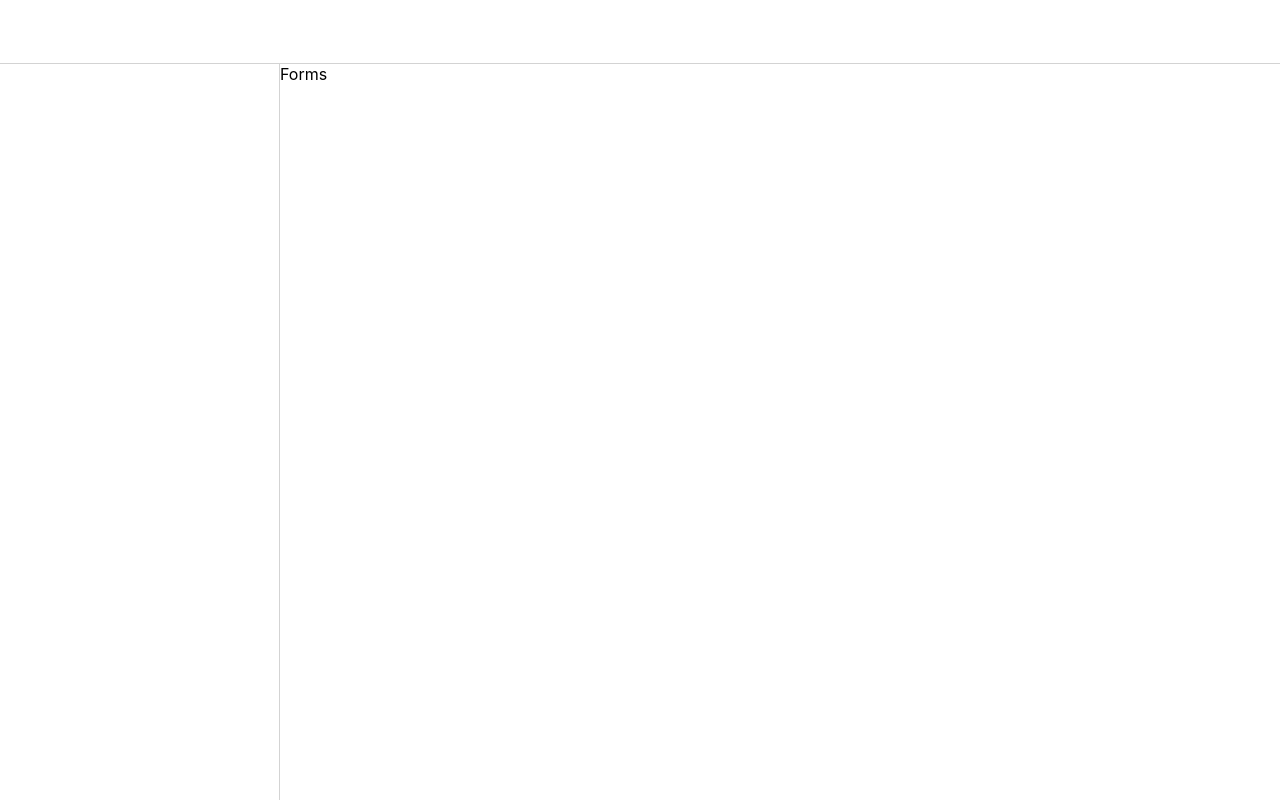
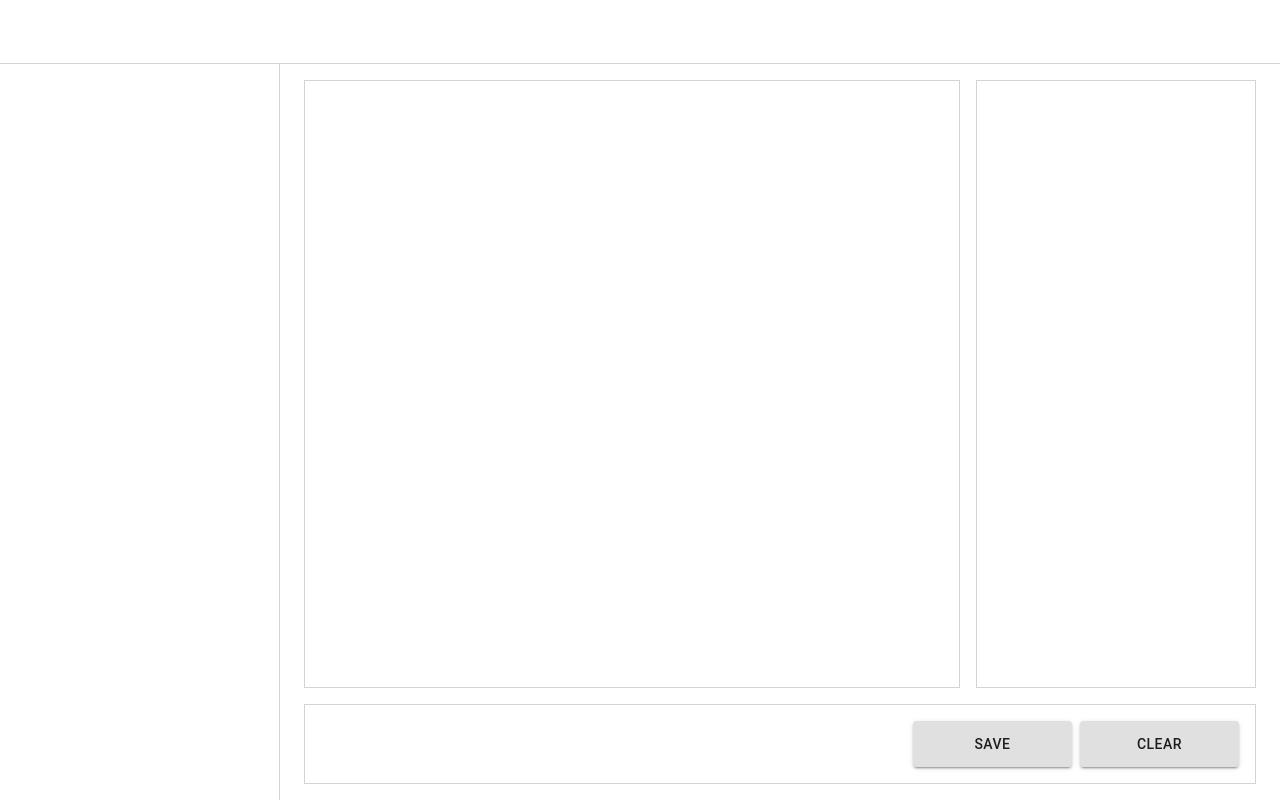
Before and after one commit to lcolyott/lc-formbuilder, a React (Create React App) app: page / in a window 1280 px wide. Built offline with nearby package versions, Linux system fonts and the light colour scheme.

Commit message:
more additions to forms builder

```diff
--- a/src/app.tsx
+++ b/src/app.tsx
@@ -5,7 +5,7 @@ import Forms from "./views/Forms";
 const useStyles = makeStyles((theme: Theme) => createStyles({
     root: {
         width: "100vw",
-        height: "100vw",
+        height: "100vh",
         maxWidth: "100vw",
         maxHeight: "100vh",
     },
@@ -40,6 +40,12 @@ const useStyles = makeStyles((theme: Theme) => createStyles({
             left: 0,
 
             overflow: "scroll",
+
+            msOverflowStyle: "none",
+            scrollbarWidth: "none",
+            "&::-webkit-scrollbar": {
+                display: "none",
+            }
         }
     },
     sidebar: {
--- /dev/null
+++ b/src/components/FormBuilder/Builder/index.tsx
@@ -0,0 +1,11 @@
+import React from "react";
+
+const Builder: React.FunctionComponent<any> = (props) => {
+    return (
+        <div style={{ gridArea: "builder", border: "1px solid lightgray" }}>
+
+        </div>
+    );
+};
+
+export default Builder;
--- /dev/null
+++ b/src/components/FormBuilder/Toolbox/index.tsx
@@ -0,0 +1,11 @@
+import React from "react";
+
+const Toolbox: React.FunctionComponent<any> = (props) => {
+    return (
+        <div style={{ gridArea: "toolbox", border: "1px solid lightgray" }}>
+
+        </div>
+    );
+};
+
+export default Toolbox;
--- a/src/components/FormBuilder/index.tsx
+++ b/src/components/FormBuilder/index.tsx
@@ -1,7 +1,13 @@
-import { withStyles } from "@material-ui/core";
+import { Button, Container, Divider, Toolbar, Typography, withStyles } from "@material-ui/core";
 import React from "react";
+import { DndProvider } from "react-dnd";
+import { HTML5Backend } from "react-dnd-html5-backend";
+import { TouchBackend } from "react-dnd-touch-backend";
 import { FormBuilderStyles } from "./styles";
 import { FormBuilderProps, FormBuilderState } from "./types";
+import { isMobile } from "react-device-detect";
+import Builder from "./Builder";
+import Toolbox from "./Toolbox";
 
 class FormBuilder extends React.PureComponent<FormBuilderProps, FormBuilderState> {
     constructor(props: FormBuilderProps) {
@@ -9,6 +15,19 @@ class FormBuilder extends React.PureComponent<FormBuilderProps, FormBuilderState
         this.state = {
 
         };
+
+        this.renderItem = this.renderItem.bind(this);
+
+        this.addItem = this.addItem.bind(this);
+        this.removeItem = this.removeItem.bind(this);
+        this.moveItem = this.moveItem.bind(this);
+        this.removeItemsByType = this.removeItemsByType.bind(this);
+        this.removeAllItems = this.removeAllItems.bind(this);
+
+        this.clear = this.clear.bind(this);
+        this.save = this.save.bind(this);
+
+        this.handleDrop = this.handleDrop.bind(this);
     };
 
     //#region Component Lifecycle Callbacks
@@ -26,6 +45,16 @@ class FormBuilder extends React.PureComponent<FormBuilderProps, FormBuilderState
     removeItemsByType() { };
     removeAllItems() { };
 
+    clear() {
+        console.log("Clear");
+    };
+
+    save() {
+        console.log("Save");
+    };
+    //#endregion
+
+    //#region Event Handlers
     handleDrop() { };
     //#endregion
 
@@ -33,9 +62,18 @@ class FormBuilder extends React.PureComponent<FormBuilderProps, FormBuilderState
         const { children, classes, className, style, ...rest } = this.props;
 
         return (
-            <div>
-                Form Builder
-            </div>
+            <DndProvider backend={isMobile ? TouchBackend : HTML5Backend}>
+                <Container className={classes?.root}>
+                    <div className={classes?.layout}>
+                        <Builder />
+                        <Toolbox />
+                        <div className={classes?.actions}>
+                            <Button variant={"contained"} onClick={this.save}>Save</Button>
+                            <Button variant={"contained"} onClick={this.clear}>Clear</Button>
+                        </div>
+                    </div>
+                </Container>
+            </DndProvider>
         );
     }
 };
--- a/src/components/FormBuilder/styles.ts
+++ b/src/components/FormBuilder/styles.ts
@@ -1,9 +1,42 @@
-import { createStyles } from "@material-ui/core";
+import { createStyles, Theme } from "@material-ui/core";
 import { FormBuilderClassKey } from "./types";
 
-export const FormBuilderStyles = () => createStyles<FormBuilderClassKey, {}>({
-    root: {},
-    layout: {},
-    builder: {},
-    toolbox: {},
+export const FormBuilderStyles = (theme: Theme) => createStyles<FormBuilderClassKey, {}>({
+    root: {
+        position: "relative",
+
+        paddingTop: "1rem",
+        paddingBottom: "1rem",
+
+        width: "100%",
+        height: "100%",
+    },
+    layout: {
+        display: "grid",
+        gridTemplateRows: "auto 5rem",
+        gridTemplateColumns: "auto 17.5rem",
+        gridTemplateAreas: `
+        "builder toolbox"
+        "actions actions"
+        `,
+        gap: "1rem",
+
+        width: "100%",
+        height: "100%",
+    },
+    actions: {
+        display: "flex",
+        justifyContent: "flex-end",
+        gap: ".5rem",
+
+        padding: "1rem",
+
+        gridArea: "actions",
+
+        border: "1px solid lightgray",
+
+        "& > *": {
+            width: "20ch",
+        }
+    },
 });
--- a/src/components/FormBuilder/types.ts
+++ b/src/components/FormBuilder/types.ts
@@ -1,7 +1,7 @@
 import { StyledComponentProps, StandardProps } from "@material-ui/core";
 import React from "react";
 
-export type FormBuilderClassKey = "root" | "layout" | "builder" | "toolbox";
+export type FormBuilderClassKey = "root" | "layout" | "actions";
 
 export interface FormBuilderProps extends StandardProps<{}, FormBuilderClassKey> { };
 
--- a/src/views/Forms/index.tsx
+++ b/src/views/Forms/index.tsx
@@ -1,26 +1,16 @@
 import React from "react";
 import { Route, Switch } from "react-router-dom";
+import FormBuilder from "../../components/FormBuilder";
 import FormEditor from "./Editor";
 import FormViewer from "./Viewer";
 
 const Forms: React.FunctionComponent<any> = (props) => {
-
-    const View = () => {
-        return (
-            <div>
-                Forms
-            </div>
-        );
-    };
-
     return (
-        <div>
-            <Switch>
-                <Route path={"/"} component={View} />
-                <Route path={"/view"} component={FormViewer} />
-                <Route path={"/editor"} component={FormEditor} />
-            </Switch>
-        </div>
+        <Switch>
+            <Route path={"/"} component={FormBuilder} />
+            <Route path={"/view"} component={FormViewer} />
+            <Route path={"/editor"} component={FormEditor} />
+        </Switch>
     );
 };
 
```
